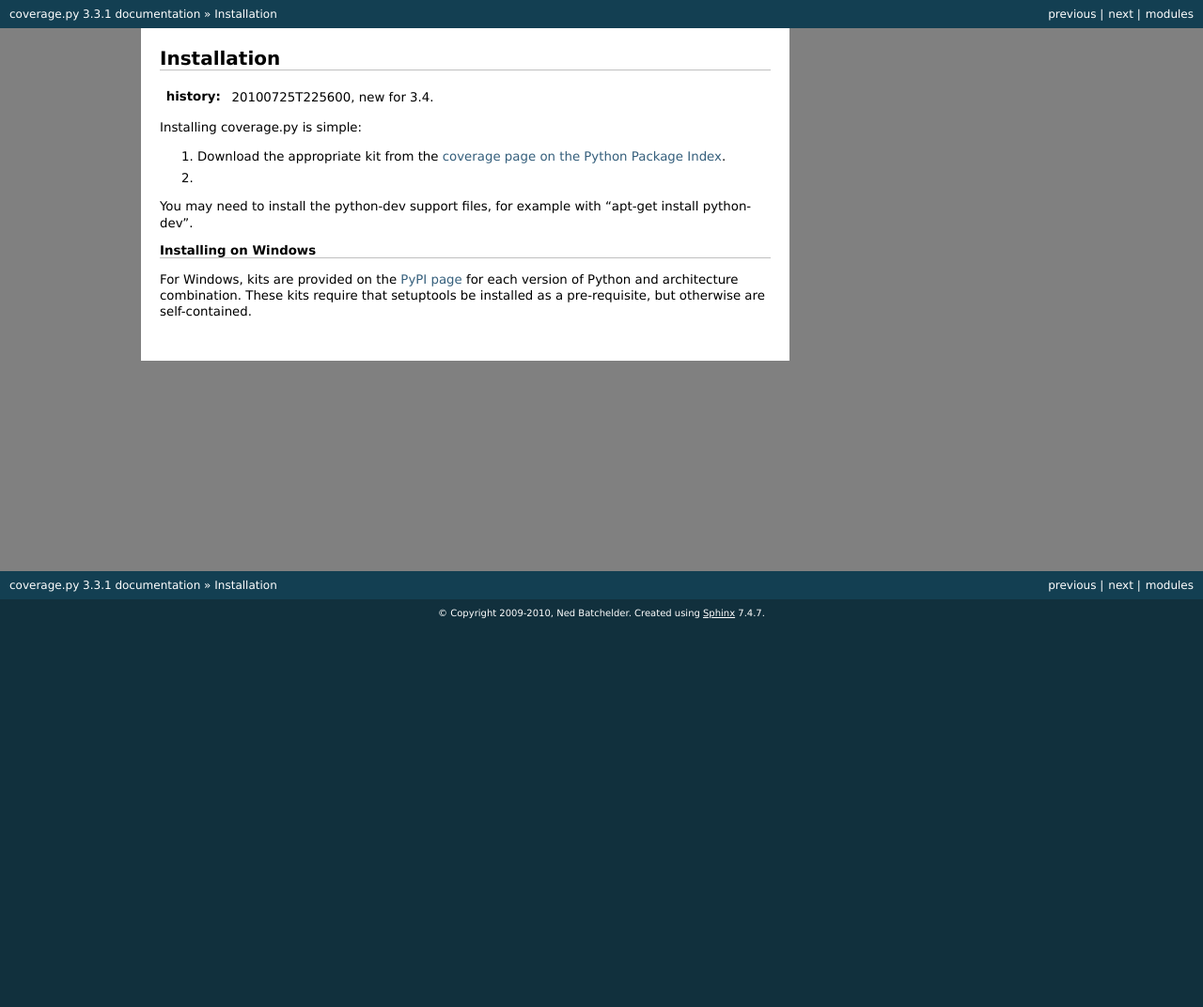
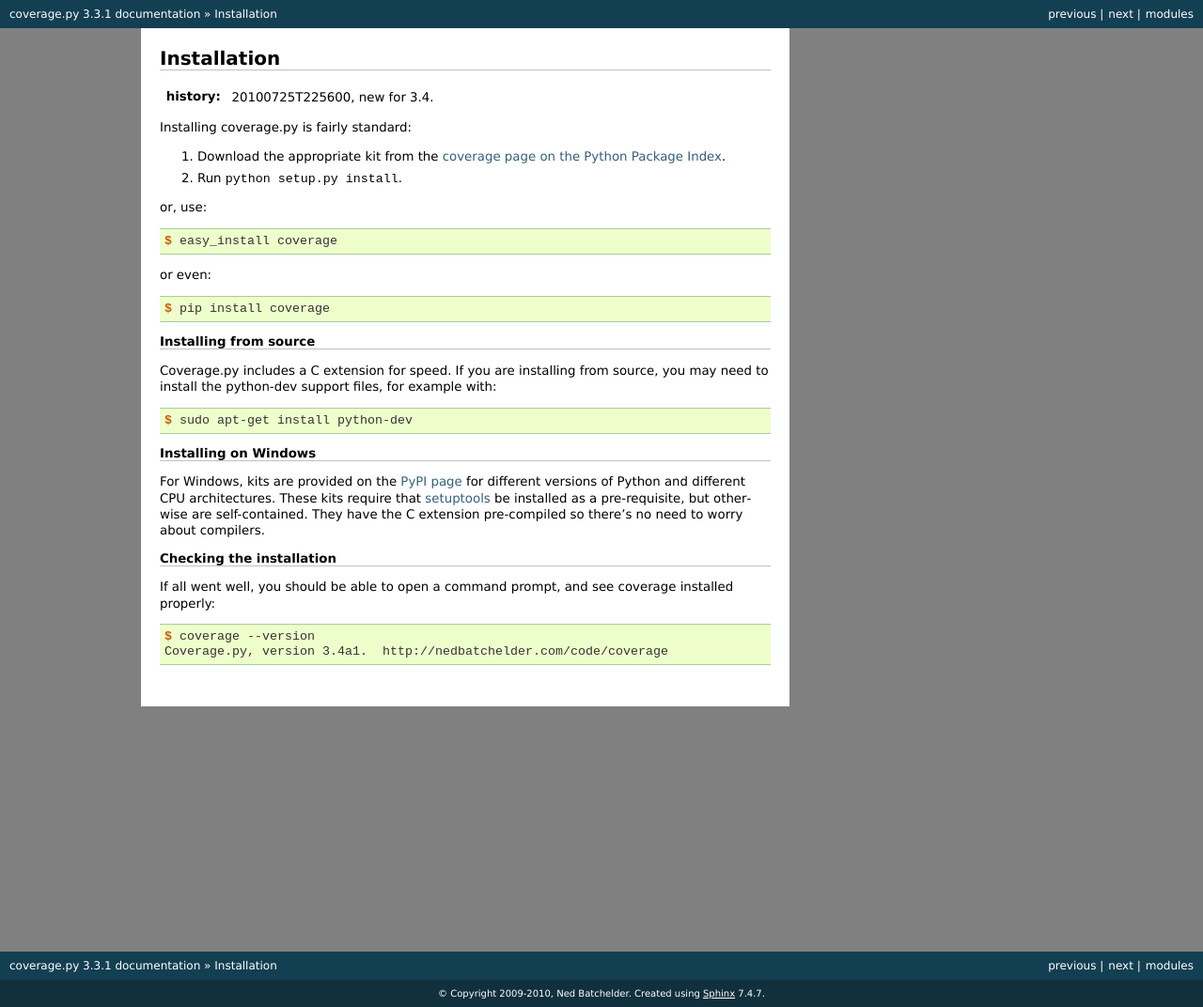
Before and after one commit to nedbat/coveragepy, a Sphinx documentation site: the page built from doc/install.rst, in a window 1280 px wide. Shown: the whole page at 94% size. Built offline with Sphinx 7.4.7, drawn with Linux system fonts in a browser that asks for light colours; before the commit the page ends 900 px from its top, so only the background shows below that.

Commit message:
Windows kits need setuptools. Fixes #18.

```diff
--- a/doc/install.rst
+++ b/doc/install.rst
@@ -6,27 +6,54 @@
 
 :history: 20100725T225600, new for 3.4.
 
+.. highlight:: console
 .. _coverage_pypi: http://pypi.python.org/pypi/coverage
 
-Installing coverage.py is simple:
+
+Installing coverage.py is fairly standard:
 
 #.  Download the appropriate kit from the
     `coverage page on the Python Package Index`__.
 
-#.
+#.  Run ``python setup.py install``.
+
+or, use::
+
+    $ easy_install coverage
+
+or even::
+
+    $ pip install coverage
 
 .. __: coverage_pypi_
 
 
-You may need to install the python-dev support files, for example with "apt-get
-install python-dev".
+Installing from source
+----------------------
+
+Coverage.py includes a C extension for speed. If you are installing from source,
+you may need to install the python-dev support files, for example with::
+
+    $ sudo apt-get install python-dev
 
 
 Installing on Windows
 ---------------------
 
-For Windows, kits are provided on the `PyPI page`__ for each version of Python and architecture
-combination.  These kits require that setuptools be installed as a pre-requisite,
-but otherwise are self-contained.
+For Windows, kits are provided on the `PyPI page`__ for different versions of
+Python and different CPU architectures. These kits require that `setuptools`_ be
+installed as a pre-requisite, but otherwise are self-contained.  They have the
+C extension pre-compiled so there's no need to worry about compilers.
 
 .. __: coverage_pypi_
+.. _setuptools: http://pypi.python.org/pypi/setuptools
+
+
+Checking the installation
+-------------------------
+
+If all went well, you should be able to open a command prompt, and see
+coverage installed properly::
+
+    $ coverage --version
+    Coverage.py, version 3.4a1.  http://nedbatchelder.com/code/coverage
--- a/howto.txt
+++ b/howto.txt
@@ -13,6 +13,7 @@
     - Version, date, and changes in doc/changes.rst
     - Version and date in doc/index.rst
     - Version and copyright date in doc/conf.py
+    - Version --version output in doc/install.py
     - Generate new sample_html to get the latest, incl footer version number:
         cd C:\ned\cog\trunk
         rmdir/s/q htmlcov
```
